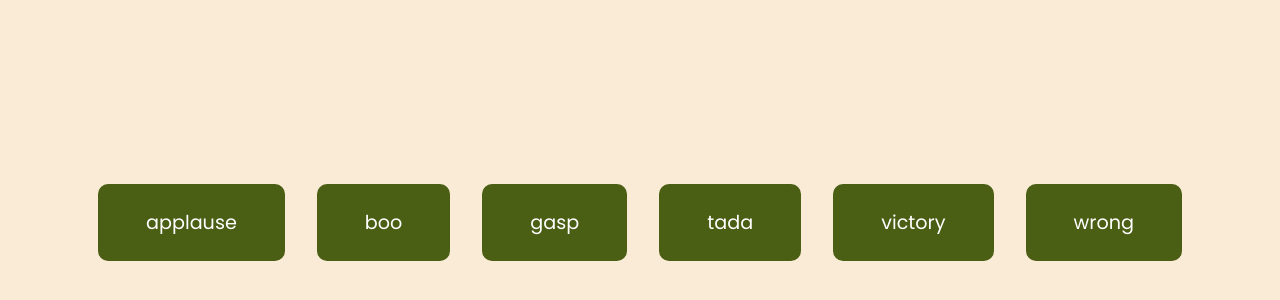
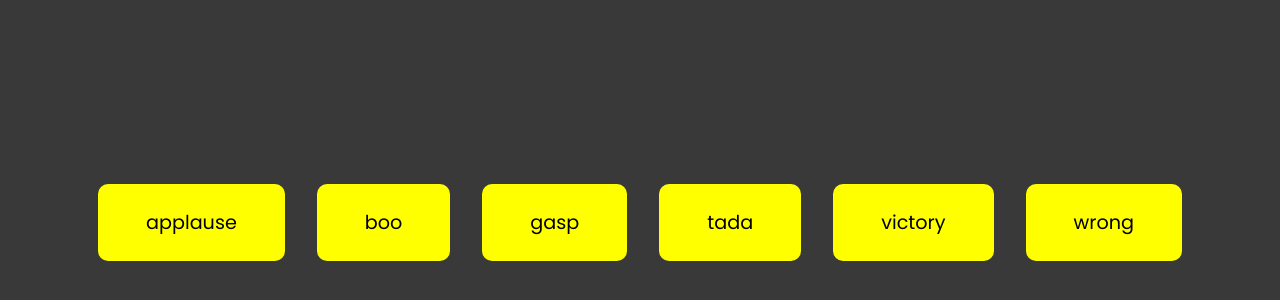
Before and after one commit to atvars/Sound-Bar, a plain HTML site: page Sound Bar/index.html in a window 1280 px wide. Shown: the part 178-478 px from the top of the page. Drawn offline with Linux system fonts and the light colour scheme.

Commit message:
changed colours final commit

```diff
--- a/Sound Bar/style.css
+++ b/Sound Bar/style.css
@@ -5,7 +5,8 @@
 }
 
 body {
-  background-color: antiquewhite;
+  /* background-color: antiquewhite; */
+  background-color: rgba(0, 0, 0, 0.778);
   font-family: 'Poppins', sans-serif;
   display: flex;
   flex-wrap: wrap;
@@ -19,10 +20,11 @@ body {
 
 
 .btn {
-  background-color:rgb(74, 94, 20);
+  /* background-color:rgb(74, 94, 20); */
+  background-color: yellow;
   border-radius: 10px;
   border: none;
-  color: white;
+  color: black;
   margin: 1rem;
   padding: 1.5rem 3rem;
   font-size: 1.2rem;
```
